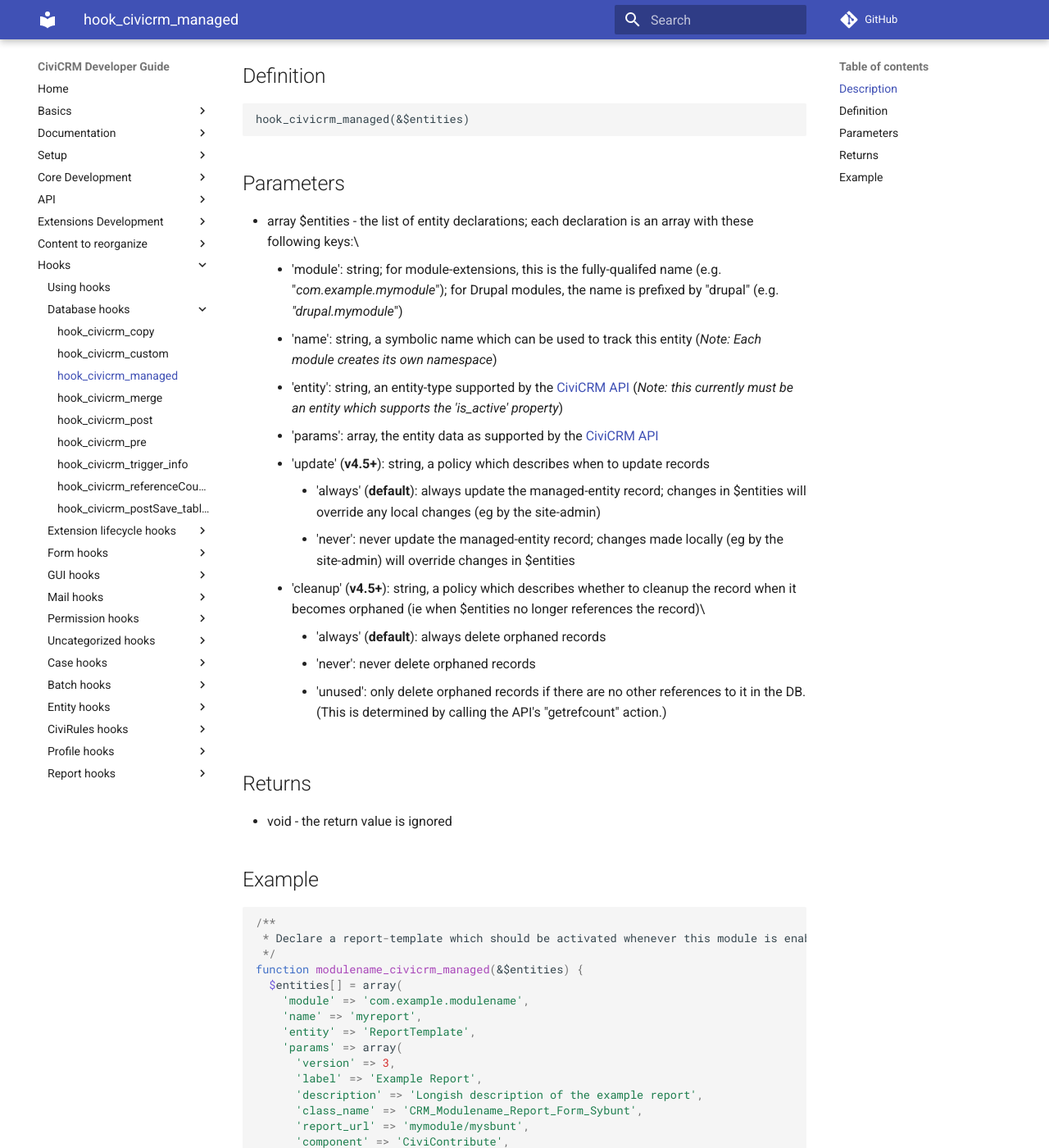
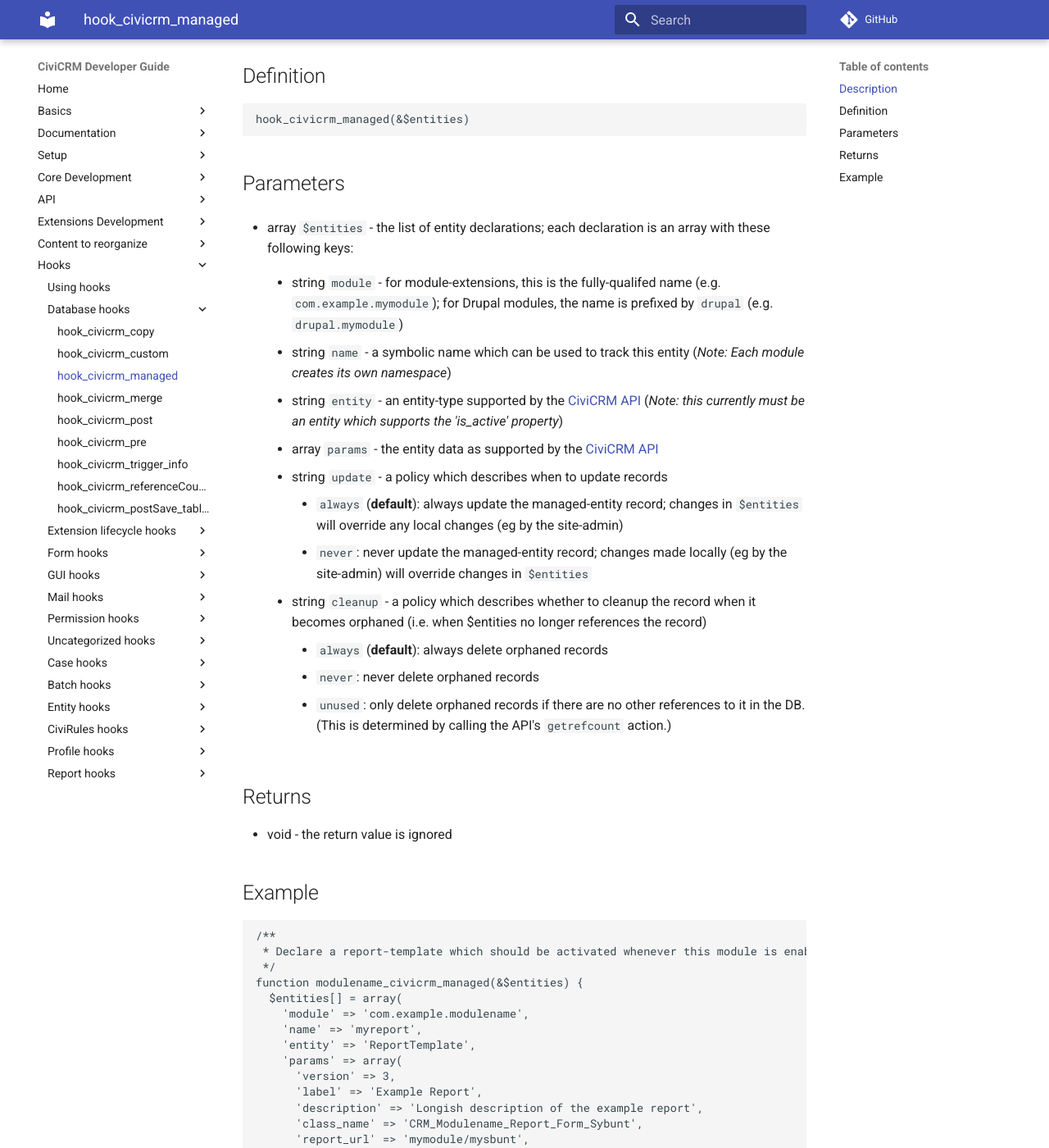
Before and after one commit to civicrm/civicrm-dev-docs, an MkDocs documentation site: the page built from docs/hooks/hook_civicrm_managed.md, in a window 1280 px wide and 1400 px high, scrolled down 340 px. Shown: the whole window at 82% size. Built offline with MkDocs 1.6.1 and Material for MkDocs 9.7.7, drawn with Linux system fonts in a browser that asks for light colours; comment, search, counter and statistics services are not loaded; old or Windows-style settings are respelled for this version of MkDocs; some of the changed text lies outside the part shown.

Commit message:
hook_civicrm_managed: fixed formatting

````diff
--- a/docs/hooks/hook_civicrm_managed.md
+++ b/docs/hooks/hook_civicrm_managed.md
@@ -13,40 +13,50 @@
 
 ## Definition
 
-    hook_civicrm_managed(&$entities)
+```php
+hook_civicrm_managed(&$entities)
+```
 
 ## Parameters
 
--   array $entities - the list of entity declarations; each declaration
-    is an array with these following keys:\
-    -   'module': string; for module-extensions, this is the
-        fully-qualifed name (e.g. "*com.example.mymodule*"); for Drupal
-        modules, the name is prefixed by "drupal" (e.g.
-        *"drupal.mymodule*")
-    -   'name': string, a symbolic name which can be used to track this
+-   array `$entities` - the list of entity declarations; each declaration
+    is an array with these following keys:
+
+    -   string `module` - for module-extensions, this is the
+        fully-qualifed name (e.g. `com.example.mymodule`); for Drupal
+        modules, the name is prefixed by `drupal` (e.g.
+        `drupal.mymodule`)
+
+    -   string `name` - a symbolic name which can be used to track this
         entity (*Note: Each module creates its own namespace*)
-    -   'entity': string, an entity-type supported by the [CiviCRM
+
+    -   string `entity` - an entity-type supported by the [CiviCRM
         API](https://wiki.civicrm.org/confluence/display/CRMDOC/API+Reference) (*Note: this
         currently must be an entity which supports the 'is_active'
         property*)
-    -   'params': array, the entity data as supported by the [CiviCRM
+
+    -   array `params` - the entity data as supported by the [CiviCRM
         API](https://wiki.civicrm.org/confluence/display/CRMDOC/API+Reference)
-    -   'update' (**v4.5+**): string, a policy which describes when to
+
+    -   string `update` - a policy which describes when to
         update records
-        -   'always' (**default**): always update the managed-entity
-            record; changes in $entities will override any local
+
+        -   `always` (**default**): always update the managed-entity
+            record; changes in `$entities` will override any local
             changes (eg by the site-admin)
-        -   'never': never update the managed-entity record; changes
+        -   `never`: never update the managed-entity record; changes
             made locally (eg by the site-admin) will override changes in
-            $entities
-    -   'cleanup' (**v4.5+**): string, a policy which describes whether
-        to cleanup the record when it becomes orphaned (ie when
-        $entities no longer references the record)\
-        -   'always' (**default**): always delete orphaned records
-        -   'never': never delete orphaned records
-        -   'unused': only delete orphaned records if there are no other
+            `$entities`
+
+    -   string `cleanup` - a policy which describes whether
+        to cleanup the record when it becomes orphaned (i.e. when
+        $entities no longer references the record)
+
+        -   `always` (**default**): always delete orphaned records
+        -   `never`: never delete orphaned records
+        -   `unused`: only delete orphaned records if there are no other
             references to it in the DB. (This is determined by calling
-            the API's "getrefcount" action.)
+            the API's `getrefcount` action.)
 
 ## Returns
 
@@ -54,21 +64,23 @@
 
 ## Example
 
-    /**
-     * Declare a report-template which should be activated whenever this module is enabled
-     */
-    function modulename_civicrm_managed(&$entities) {
-      $entities[] = array(
-        'module' => 'com.example.modulename',
-        'name' => 'myreport',
-        'entity' => 'ReportTemplate',
-        'params' => array(
-          'version' => 3,
-          'label' => 'Example Report',
-          'description' => 'Longish description of the example report',
-          'class_name' => 'CRM_Modulename_Report_Form_Sybunt',
-          'report_url' => 'mymodule/mysbunt',
-          'component' => 'CiviContribute',
-        ),
-      );
-    }
+```php
+/**
+ * Declare a report-template which should be activated whenever this module is enabled
+ */
+function modulename_civicrm_managed(&$entities) {
+  $entities[] = array(
+    'module' => 'com.example.modulename',
+    'name' => 'myreport',
+    'entity' => 'ReportTemplate',
+    'params' => array(
+      'version' => 3,
+      'label' => 'Example Report',
+      'description' => 'Longish description of the example report',
+      'class_name' => 'CRM_Modulename_Report_Form_Sybunt',
+      'report_url' => 'mymodule/mysbunt',
+      'component' => 'CiviContribute',
+    ),
+  );
+}
+```
````
